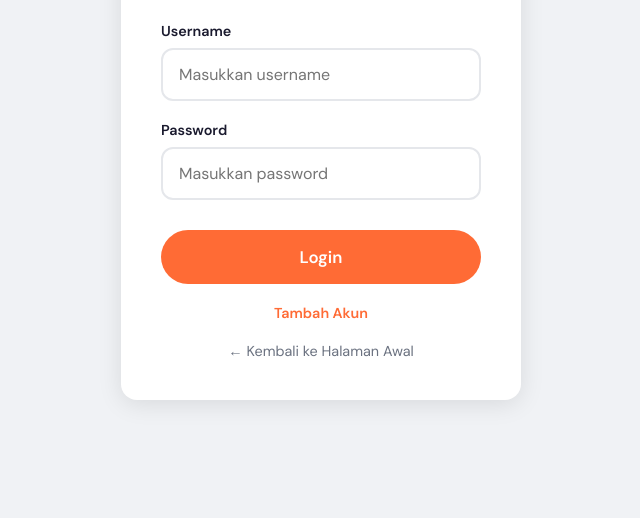
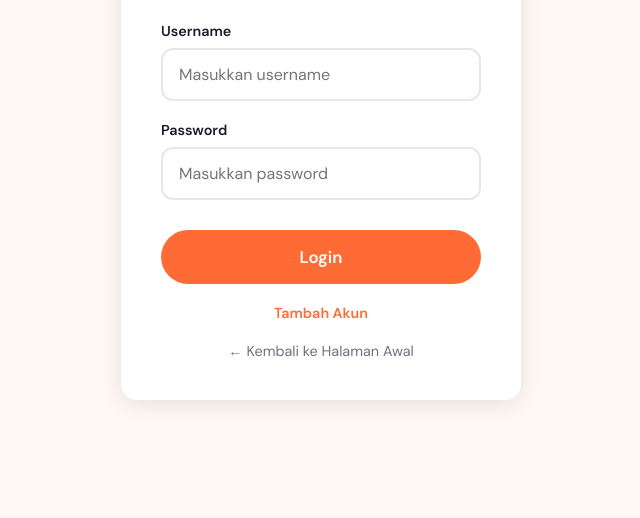
Before and after one commit to Abourne18/SmartDine, a plain HTML site: page frontend/login.html in a window 1280 px wide. Shown: the part 282-800 px from the top of the page, without its empty margins (319-959 px from the left). Drawn offline with nearby package versions, Linux system fonts and the light colour scheme.

Commit message:
ubah warna background halaman login dan index menjadi cream

```diff
--- a/frontend/css/index.css
+++ b/frontend/css/index.css
@@ -2,7 +2,7 @@
    1. GLOBAL & SHARED STYLES
 ========================================================================= */
 :root {
-    --brand: #ff6b35; --dark: #1a1a2e; --grey: #6b7280; --light: #f0f2f5;
+    --brand: #ff6b35; --dark: #1a1a2e; --grey: #6b7280; --light: #fff8f4;
     --shadow: 0 4px 24px rgba(0,0,0,.10); --radius: 16px;
 }
 body {
--- a/frontend/css/login.css
+++ b/frontend/css/login.css
@@ -2,7 +2,7 @@
    1. GLOBAL STYLES (Dibutuhkan untuk layout dasar)
 ========================================================================= */
 :root {
-    --brand: #ff6b35; --dark: #1a1a2e; --grey: #6b7280; --light: #f0f2f5;
+    --brand: #ff6b35; --dark: #1a1a2e; --grey: #6b7280; --light: #fff8f4;
     --shadow: 0 4px 24px rgba(0,0,0,.10); --radius: 16px;
 }
 body {
```
